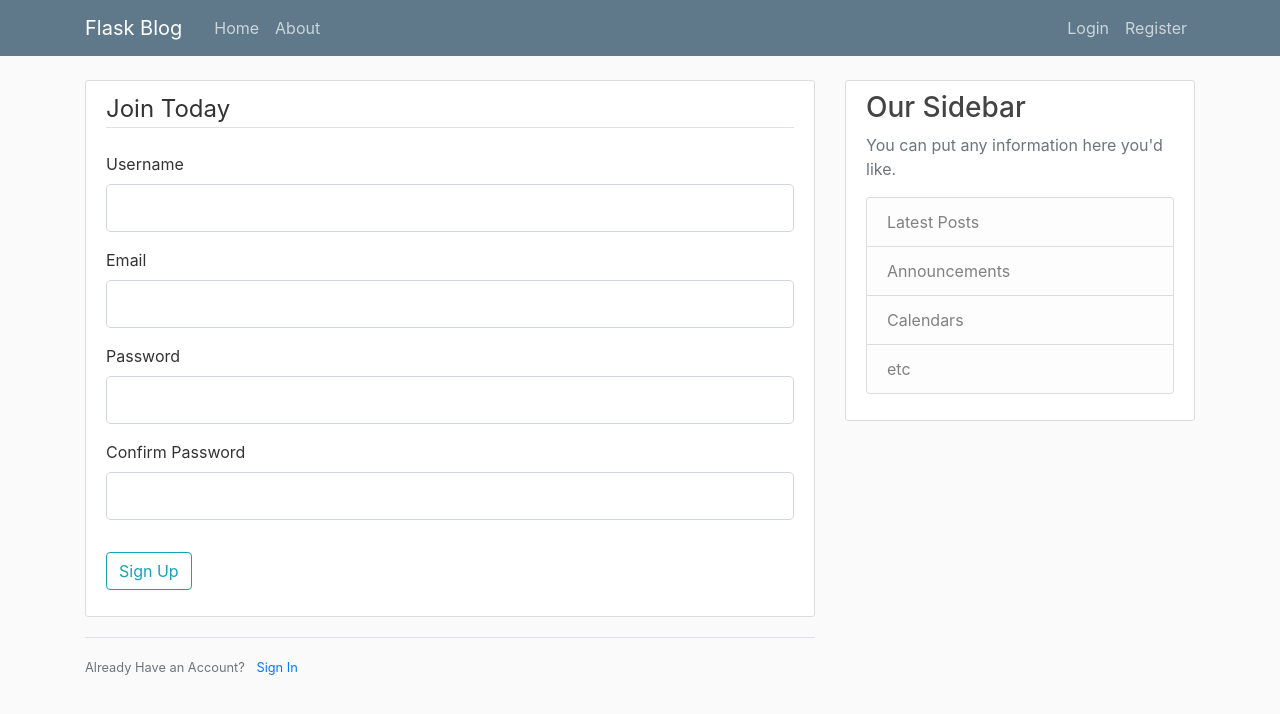
After one commit to Aniket310101/PostYourThoughts, a Flask app: page /register in a window 1280 px wide. The commit adds this page. Shown: the top 714 px of the page. Run offline with Flask 2, Linux system fonts and the light colour scheme; some libraries are stand-ins or nearby versions.

Commit message:
Added login register

```diff
--- a/flaskblog.py
+++ b/flaskblog.py
@@ -1,6 +1,9 @@
-from flask import Flask, render_template, url_for
+from flask import Flask, render_template, url_for, flash, redirect
+from forms import RegistrationForm, LoginForm
 
 app = Flask(__name__)
+
+app.config['SECRET_KEY'] = 'd58139f9d325c1ee0ea8001747b85eb4'
 
 posts = [
     {
@@ -26,5 +29,26 @@ def home():
 def about():
     return render_template('about.html', title = 'About')
 
+@app.route("/register", methods=['GET', 'POST'])
+def register():
+    form = RegistrationForm()
+    if form.validate_on_submit():
+        flash(f'Account created for {form.username.data}!', 'success')
+        return redirect(url_for('home'))
+
+    return render_template('register.html', title = 'Register', form = form)
+
+@app.route("/login", methods=['GET', 'POST'])
+def login():
+    form = LoginForm()
+    if form.validate_on_submit():
+        if form.email.data == 'admin@blog.com' and form.password.data == 'password':
+            flash('You have been Logged in!', 'success')
+            return redirect(url_for('home'))
+        else:
+            flash('Login Unsuccessful. Please check the Username and Password', 'danger')
+
+    return render_template('login.html', title = 'Register', form = form)
+
 if __name__ == '__main__':
     app.run(debug=True)
--- /dev/null
+++ b/forms.py
@@ -0,0 +1,32 @@
+from flask_wtf import FlaskForm
+from wtforms import StringField, PasswordField, SubmitField, BooleanField
+from wtforms.validators import DataRequired,Length, Email, EqualTo
+
+class RegistrationForm(FlaskForm):
+    username = StringField('Username',
+        validators=[DataRequired(), Length(min=2, max=20)])
+
+    email = StringField('Email',
+        validators=[DataRequired(), Email()])
+
+    password = PasswordField('Password', validators=[DataRequired()])
+
+
+    confirm_password = PasswordField('Confirm Password',
+        validators=[DataRequired(), EqualTo('password')])
+
+
+    submit = SubmitField('Sign Up')
+
+
+
+class LoginForm(FlaskForm):
+
+    email = StringField('Email',
+        validators=[DataRequired(), Email()])
+
+    password = PasswordField('Password', validators=[DataRequired()])
+
+    remember = BooleanField('Remember Me')
+
+    submit = SubmitField('Login')
--- a/templates/layout.html
+++ b/templates/layout.html
@@ -30,13 +30,13 @@
             </button>
             <div class="collapse navbar-collapse" id="navbarToggle">
             <div class="navbar-nav mr-auto">
-                <a class="nav-item nav-link" href="/">Home</a>
-                <a class="nav-item nav-link" href="/about">About</a>
+                <a class="nav-item nav-link" href="{{url_for('home')}}">Home</a>
+                <a class="nav-item nav-link" href="{{url_for('about')}}">About</a>
             </div>
             <!-- Navbar Right Side -->
             <div class="navbar-nav">
-                <a class="nav-item nav-link" href="/login">Login</a>
-                <a class="nav-item nav-link" href="/register">Register</a>
+                <a class="nav-item nav-link" href="{{url_for('login')}}">Login</a>
+                <a class="nav-item nav-link" href="{{url_for('register')}}">Register</a>
             </div>
             </div>
         </div>
@@ -46,6 +46,15 @@
     <main role="main" class="container">
         <div class="row">
           <div class="col-md-8">
+            {% with messages = get_flashed_messages(with_categories=true) %}
+                {%if messages%}
+                    {% for category, message in messages %}
+                        <div class="alert alert-{{category}}">
+                            {{ message }}
+                        </div>
+                    {%endfor%}
+                {%endif%}
+            {%endwith%}
             {% block content %}{% endblock %}
           </div>
           <div class="col-md-4">
--- /dev/null
+++ b/templates/register.html
@@ -0,0 +1,103 @@
+{% extends "layout.html" %}
+
+{%block content%}
+
+    <div class="content-section">
+
+        <form method="POST" action="">
+            {{ form.hidden_tag() }}
+            <fieldset class="form-group">
+                <legend class="border-bottom mb-4">Join Today</legend>
+                <div class="form-group">
+                    {{ form.username.label(class="form-control-label")}}
+
+                    {% if form.username.errors %}
+
+                        {{ form.username(class="form-control form-control-lg is-invalid")}}
+                        <div class="invalid-feedback">
+
+                            {% for error in form.username.errors %}
+                                <span>{{ error }}</span>
+                            {%endfor%}
+
+                        </div>
+
+                    {%else%}
+                        {{ form.username(class="form-control form-control-lg")}}
+
+                    {% endif %}
+
+
+                </div>
+                <div class="form-group">
+                    {{ form.email.label(class="form-control-label")}}
+                    {% if form.email.errors %}
+
+                        {{ form.email(class="form-control form-control-lg is-invalid")}}
+                        <div class="invalid-feedback">
+
+                            {% for error in form.email.errors %}
+                                <span>{{ error }}</span>
+                            {%endfor%}
+
+                        </div>
+
+                    {%else%}
+                        {{ form.email(class="form-control form-control-lg")}}
+
+                    {% endif %}
+                </div>
+                <div class="form-group">
+                    {{ form.password.label(class="form-control-label")}}
+                    {% if form.password.errors %}
+
+                        {{ form.password(class="form-control form-control-lg is-invalid")}}
+                        <div class="invalid-feedback">
+
+                            {% for error in form.password.errors %}
+                                <span>{{ error }}</span>
+                            {%endfor%}
+
+                        </div>
+
+                    {%else%}
+                        {{ form.password(class="form-control form-control-lg")}}
+
+                    {% endif %}
+                </div>
+                <div class="form-group">
+                    {{ form.confirm_password.label(class="form-control-label")}}
+                    {% if form.confirm_password.errors %}
+
+                        {{ form.confirm_password(class="form-control form-control-lg is-invalid")}}
+                        <div class="invalid-feedback">
+
+                            {% for error in form.confirm_password.errors %}
+                                <span>{{ error }}</span>
+                            {%endfor%}
+
+                        </div>
+
+                    {%else%}
+                        {{ form.confirm_password(class="form-control form-control-lg")}}
+
+                    {% endif %}
+                </div>
+            </fieldset>
+
+            <div class="form-group">
+                {{ form.submit(class="btn btn-outline-info")}}
+            </div>
+
+        </form>
+
+
+    </div>
+
+    <div class="border-top pt-3">
+        <small class="text-muted">
+            Already Have an Account? <a class="ml-2" href="{{ url_for('login')}}">Sign In</a>
+        </small>
+    </div>
+
+{%endblock content%}
```
Also changed, not shown: templates/login.html (added, +75 -0 lines).
